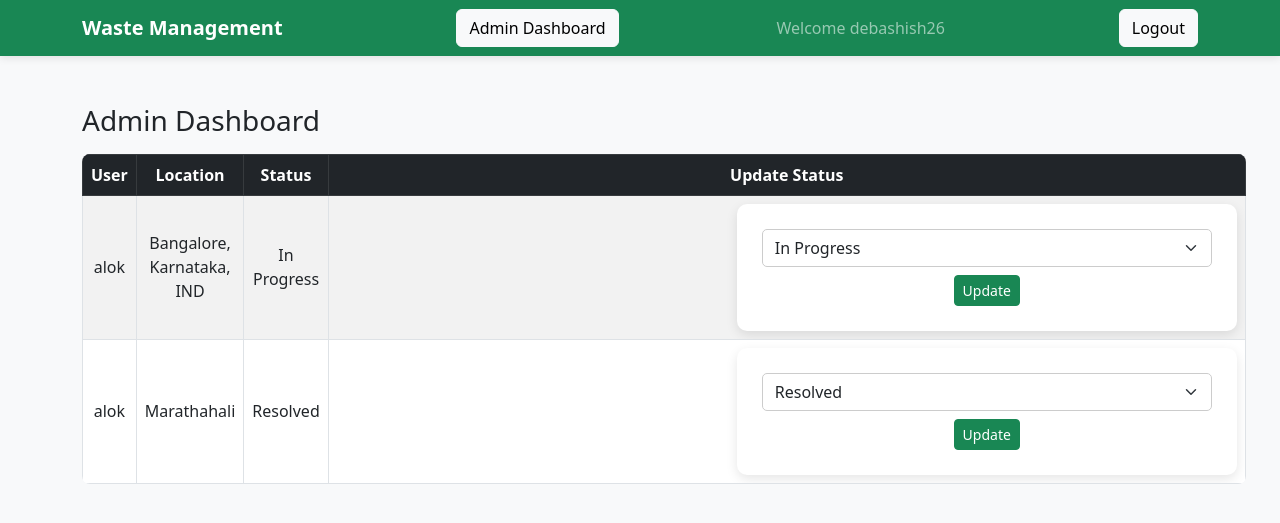
After one commit to debashish200/rural_waste_management, a Django app: page /dashboard/ in a window 1280 px wide. The commit adds this page. Shown: the top 523 px of the page. Run offline with Django 5.2, Linux system fonts and the light colour scheme; a user stored in the database is signed in; data comes from the database, SQL or seed files in the repository; both versions use the stored data as it was after the commit.

Commit message:
admindashboard update

```diff
--- /dev/null
+++ b/waste_app/templates/waste_app/admin_dashboard.html
@@ -0,0 +1,69 @@
+{% extends 'waste_app/base.html' %}
+
+{% block content %}
+
+<h3 class="mb-3">Admin Dashboard</h3>
+
+<table class="table table-bordered table-striped">
+
+<thead class="table-dark">
+<tr>
+    <th>User</th>
+    <th>Location</th>
+    <th>Status</th>
+    <th>Update Status</th>
+</tr>
+</thead>
+
+<tbody>
+
+{% for c in complaints %}
+
+<tr>
+    <td>{{ c.user.username }}</td>
+    <td>{{ c.location }}</td>
+    <td>{{ c.status }}</td>
+
+    <td>
+        <form method="post">
+            {% csrf_token %}
+
+            <input type="hidden" name="cid" value="{{ c.id }}">
+
+            <select name="status" class="form-select">
+                <option value="Pending" {% if c.status == "Pending" %}selected{% endif %}>
+                    Pending
+                </option>
+
+                <option value="In Progress" {% if c.status == "In Progress" %}selected{% endif %}>
+                    In Progress
+                </option>
+
+                <option value="Resolved" {% if c.status == "Resolved" %}selected{% endif %}>
+                    Resolved
+                </option>
+            </select>
+
+            <button type="submit" class="btn btn-sm btn-success mt-2">
+                Update
+            </button>
+        </form>
+    </td>
+
+</tr>
+
+{% empty %}
+
+<tr>
+    <td colspan="4" class="text-center">
+        No complaints found
+    </td>
+</tr>
+
+{% endfor %}
+
+</tbody>
+
+</table>
+
+{% endblock %}
--- a/waste_app/templates/waste_app/base.html
+++ b/waste_app/templates/waste_app/base.html
@@ -10,10 +10,50 @@
 <nav class="navbar navbar-dark bg-success">
   <div class="container">
     <a class="navbar-brand">Waste Management</a>
-    {% if user.is_authenticated%}
+
+    <!--{% if user.is_authenticated%}
     <a href="{% url 'complaint_form'%}" class="btn btn-light">Complaint_form</a>
     <a href="{% url 'logout' %}" class="btn btn-light">Logout</a>
     {% endif %}
+
+      {% if user.is_staff %}
+            <a class="nav-link" href="{% url 'admin_dashboard' %}">
+                Admin Dashboard
+            </a>
+      {% else %}
+        <a href="{% url 'logout' %}" class="btn btn-light">Logout</a>
+        {% endif %}
+          -->
+     {% if user.is_authenticated %}
+
+                <!-- STAFF / ADMIN USER -->
+                {% if user.is_staff %}
+
+                        <a class="btn btn-light" href="{% url 'admin_dashboard' %}">
+                            Admin Dashboard
+                        </a>
+                <!-- NORMAL USER -->
+                {% else %}
+                    <a class="btn btn-light" href="{% url 'complaint_form' %}">
+                            Submit Complaint
+                        </a>
+
+
+                        <a class="btn btn-light" href="{% url 'complaint_list' %}">
+                            My Complaints
+                        </a>
+                {% endif %}
+
+                  <span class="navbar-text text-red me-3">
+                        Welcome {{ user.username }}
+                    </span>
+
+                    <a class="btn btn-light" href="{% url 'logout' %}">
+                        Logout
+                    </a>
+            {% else %}
+    {% endif %}
+
   </div>
 </nav>
 <div class="container mt-5">
--- a/waste_app/urls.py
+++ b/waste_app/urls.py
@@ -7,4 +7,5 @@ urlpatterns = [
     path('logout/', logout_view, name='logout'),
     path('complaint/',complaint_list,name='complaint_list'),
     path('complaint_form',complaint_form,name='complaint_form'),
+    path('dashboard/', admin_dashboard, name='admin_dashboard'),
 ]
--- a/waste_app/views.py
+++ b/waste_app/views.py
@@ -49,3 +49,24 @@ def complaint_form(request):
 def complaint_list(request):
     complaints = Complaint.objects.filter(user=request.user)
     return render(request, 'waste_app/complaint_list.html', {'complaints': complaints})
+
+
+@login_required
+def admin_dashboard(request):
+
+    if not request.user.is_staff:
+        return redirect('complaint_list')
+
+    if request.method == "POST":
+        cid = request.POST.get("cid")
+        status = request.POST.get("status")
+
+        Complaint.objects.filter(id=cid).update(status=status)
+
+    complaints = Complaint.objects.all()
+
+    return render(
+        request,
+        "waste_app/admin_dashboard.html",
+        {"complaints": complaints}
+    )
```
Also changed, not shown: db.sqlite3.
